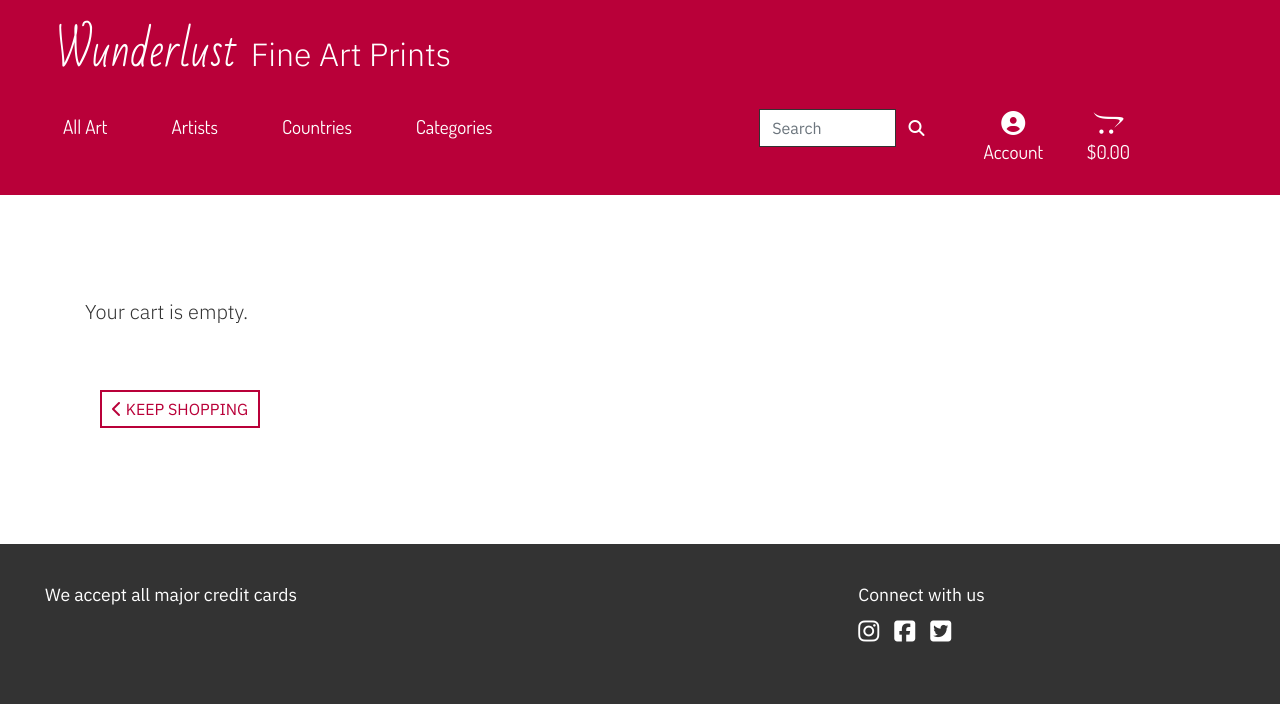
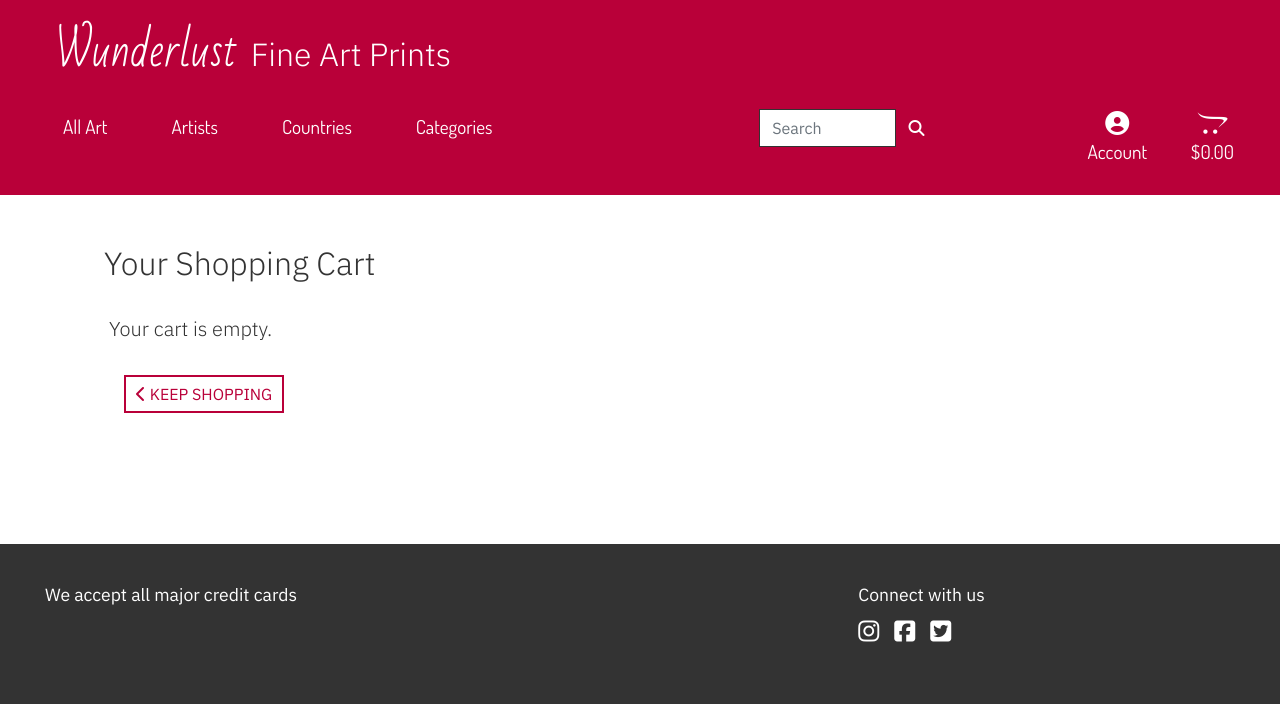
Before and after one commit to Jade-ux/wunderlust_gallery, a Django app: page /cart/ in a window 1280 px wide. Shown: the top 704 px of the page. Run offline with Django 3.2, Linux system fonts and the light colour scheme; parts of the project's set-up code (start-up, migrations or seed data) failed here and were passed over; some libraries are stand-ins or nearby versions.

Commit message:
Adjusted height of toast box to ensure checkout button is visible on smaller desktop screens. Adjusted desktop nav-bar layout, adding flex-start to the cart and account columns to ensure they align to the right side of the screen on desktop, this also means that the toast will sit just under the cart icon so that when the cart is adjusted the toasts appear to be connected to the cart, improving user experience.

```diff
--- a/cart/templates/cart/cart.html
+++ b/cart/templates/cart/cart.html
@@ -15,7 +15,7 @@
 <div class="container container-100vh">
     <div class="row ml-1 mt-5 mt-md-1 mt-lg-1">
         <div class="col-12">
-            <h4>Your Shopping Cart</h4>
+            <h3>Your Shopping Cart</h3>
         </div>
     </div>
     {% if cart_items %}
@@ -104,8 +104,8 @@
     </div>
     {% else %}
     <div class="row mt-4">
-        <div class="col-12">
-            <p class="lead mb-5">Your cart is empty.</p>
+        <div class="col-12 ml-4 mb-5">
+            <p class="lead">Your cart is empty.</p>
             <div class="col-6">
                 <a href="{% url 'artworks' %}" class="btn btn-outline">
                     <span class="icon">
--- a/home/templates/home/index.html
+++ b/home/templates/home/index.html
@@ -18,7 +18,7 @@
             <h2>
                 Featured collection:
             </h2>
-            <h3>
+            <h3 class="white">
                 Post Impressionists
             </h3>
             <a href="{% url 'artworks_featured' %}" class="btn-featured btn btn-lg rounded-0 text-uppercase my-2">
--- a/static/css/base.css
+++ b/static/css/base.css
@@ -200,11 +200,15 @@ h3 {
     font-family: 'IBM Plex Sans', sans-serif;
     font-weight: 300;
     font-size: 2rem;
-    color: white;
+    color: #333333;
+}
+
+.white {
+    color: white !important;
 }
 
 h4 {
-    color: white;
+    color: #333333;
     font-size: 1.1rem;
 }
 
@@ -420,7 +424,7 @@ h6 {
 /*-------------------------------------------------Toasts*/
 
 .toast-body-wrapper {
-    height: 160px;
+    height: 140px;
     overflow-x: hidden;
     overflow-y: auto;
 }
--- a/templates/base.html
+++ b/templates/base.html
@@ -80,7 +80,7 @@
                         </div>
                     </form>
                 </div>
-                <div class="col-3 d-none d-lg-flex my-auto py-2 py-lg-1 order-3">
+                <div class="col-3 d-none d-lg-flex align-items-end flex-column my-auto py-2 py-lg-1 order-3">
                     <ul class="list-inline list-unstyled text-right list-nav">
                         <li class="list-inline-item dropdown">
                             <a class="text-black nav-link" href="#" id="user-options" data-toggle="dropdown"
@@ -158,10 +158,10 @@
     <footer>
         <div class="row">
         <div class="col-12 col-md-8">
-            <h4>We accept all major credit cards</h4>
+            <h4 class="white">We accept all major credit cards</h4>
         </div>
         <div class="col-12 col-md-4">
-            <h4>Connect with us</h4>
+            <h4 class="white">Connect with us</h4>
             <p><a href="https://www.instagram.com/jade_elpis/" class="footer-icon"><i class="fab fa-instagram"></i></a><a href="https://www.facebook.com/jade.s.carvalho" class="footer-icon"><i class="fab fa-facebook-square"></i></a><a href="https://twitter.com/Cyber_Safe_Biz" class="footer-icon"><i class="fab fa-twitter-square"></i></a></p>
         </div>
     </div>
```
